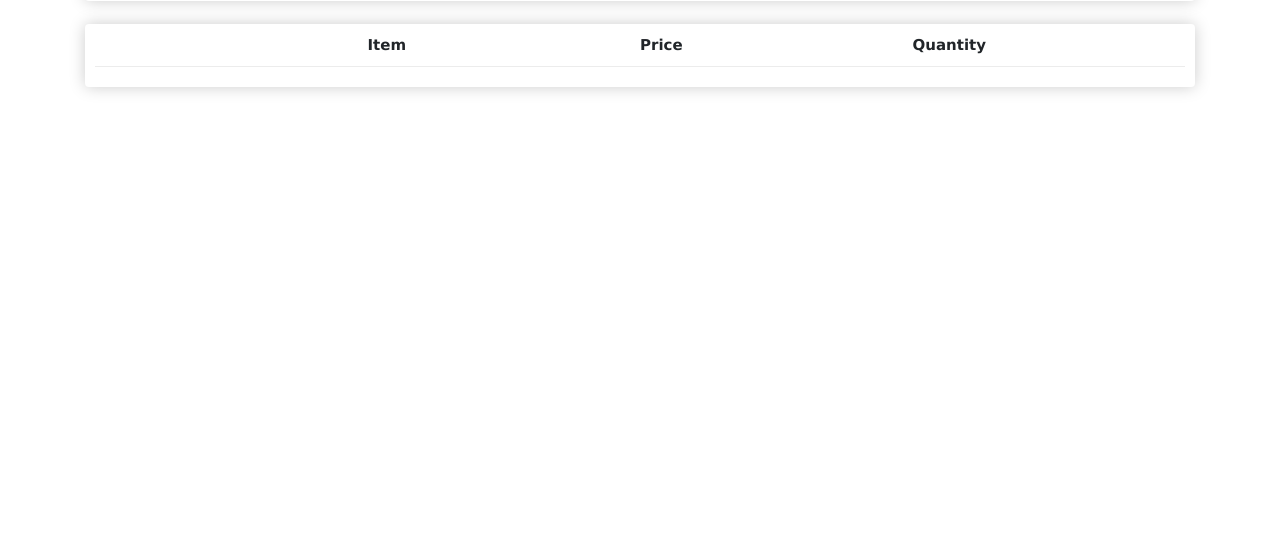
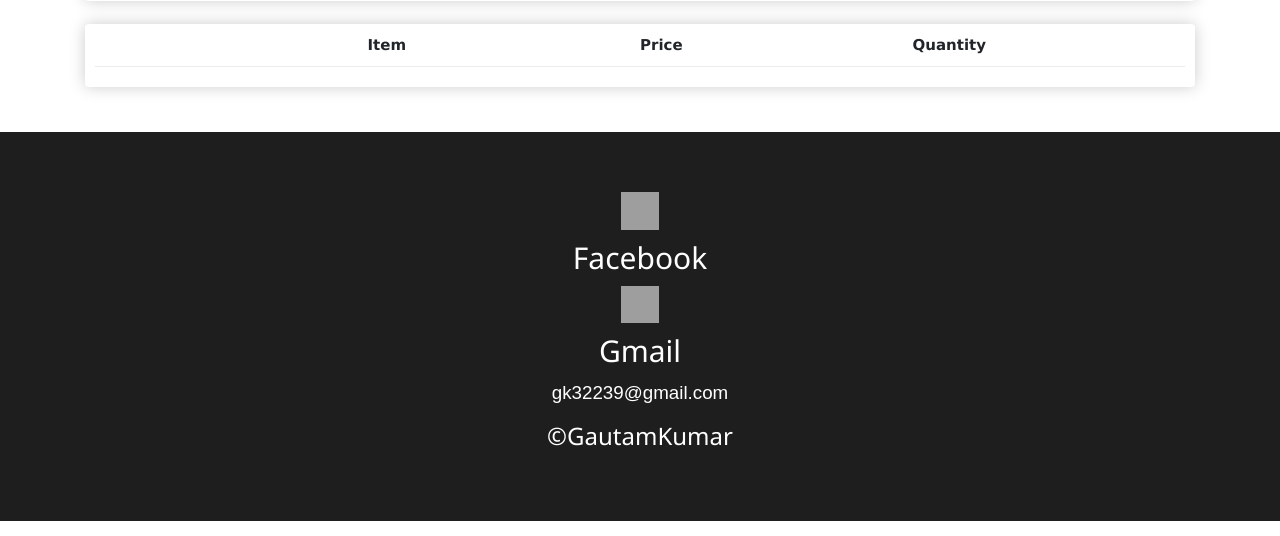
Before and after one commit to GK-SVG/E-commerce, a Django app: page /cart in a window 1280 px wide. Shown: the part 264-800 px from the top of the page. Run offline with Django 3.2, Linux system fonts and the light colour scheme; the visitor is signed in with stand-in values (Sample User, id 1); data comes from the database, SQL or seed files in the repository; data that the repository does not hold is empty; some libraries are stand-ins or nearby versions; grey boxes are pictures that could not be loaded.

Commit message:
footer added

```diff
--- a/templates/myapp/main.html
+++ b/templates/myapp/main.html
@@ -69,7 +69,21 @@
     .col-lg-12 {
       margin-top: 10px;
     }
-
+    footer {
+      padding: 4rem 0;
+      font-family: 'Philosopher', sans-serif;
+      font-size: 1.25rem;
+      color: #999999;
+      text-align: center;
+      background:rgb(31, 30, 30);
+      color:white;
+    }
+    a:hover
+{
+     color:white;
+     text-decoration:none;
+     cursor:pointer;
+}
       {% block css %}
       {% endblock css %}
   </style>
@@ -144,6 +158,19 @@
     integrity="sha384-wfSDF2E50Y2D1uUdj0O3uMBJnjuUD4Ih7YwaYd1iqfktj0Uod8GCExl3Og8ifwB6" crossorigin="anonymous">
   </script>
   <script src="{% static 'js/cart.js'%}"></script>
+  <footer class="mt-5">
+    <a href="https://www.facebook.com/profile.php?id=100050134031510" style="text-decoration: none;" target="_blank">
+      <img src="https://gk-engineer.herokuapp.com/static/images/fb.png"
+        style="width:2em;height:2em;">
+      <h2>Facebook</h2>
+    </a>
+    <a href="https://www.gmail.com" style="text-decoration: none;" target="_blank">
+      <img src="https://pngimage.net/wp-content/uploads/2018/05/email-png-preto-5.png" style="width:2em;height:2em;">
+      <h2>Gmail</h2>
+    </a>
+    <p>gk32239@gmail.com</p>
+    <h3>&copy;GautamKumar</h3>
+  </footer>
 </body>
 
 </html>
```
